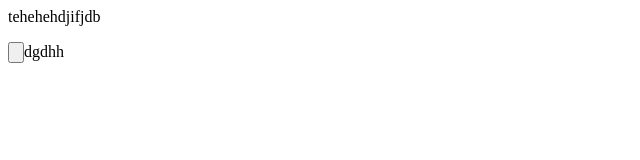
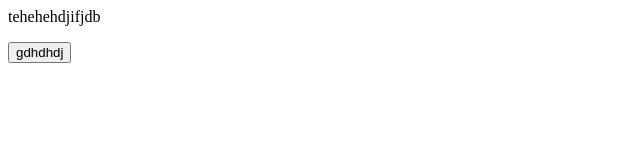
Before and after one commit to shawn-387/shawn-387.github.io, a plain HTML site: page index.html in a window 1280 px wide. Shown: the full height of the page, 0-640 px from the left. Drawn offline with Linux system fonts and the light colour scheme.

Commit message:
Update index.html

```diff
--- a/index.html
+++ b/index.html
@@ -6,6 +6,6 @@
  </head>
  <body>
   <p>tehehehdjifjdb</p>
-  <input type="button">dgdhh</button>
+  <input type="button" value="gdhdhdj"></button>
  </body>
 </html>
```
